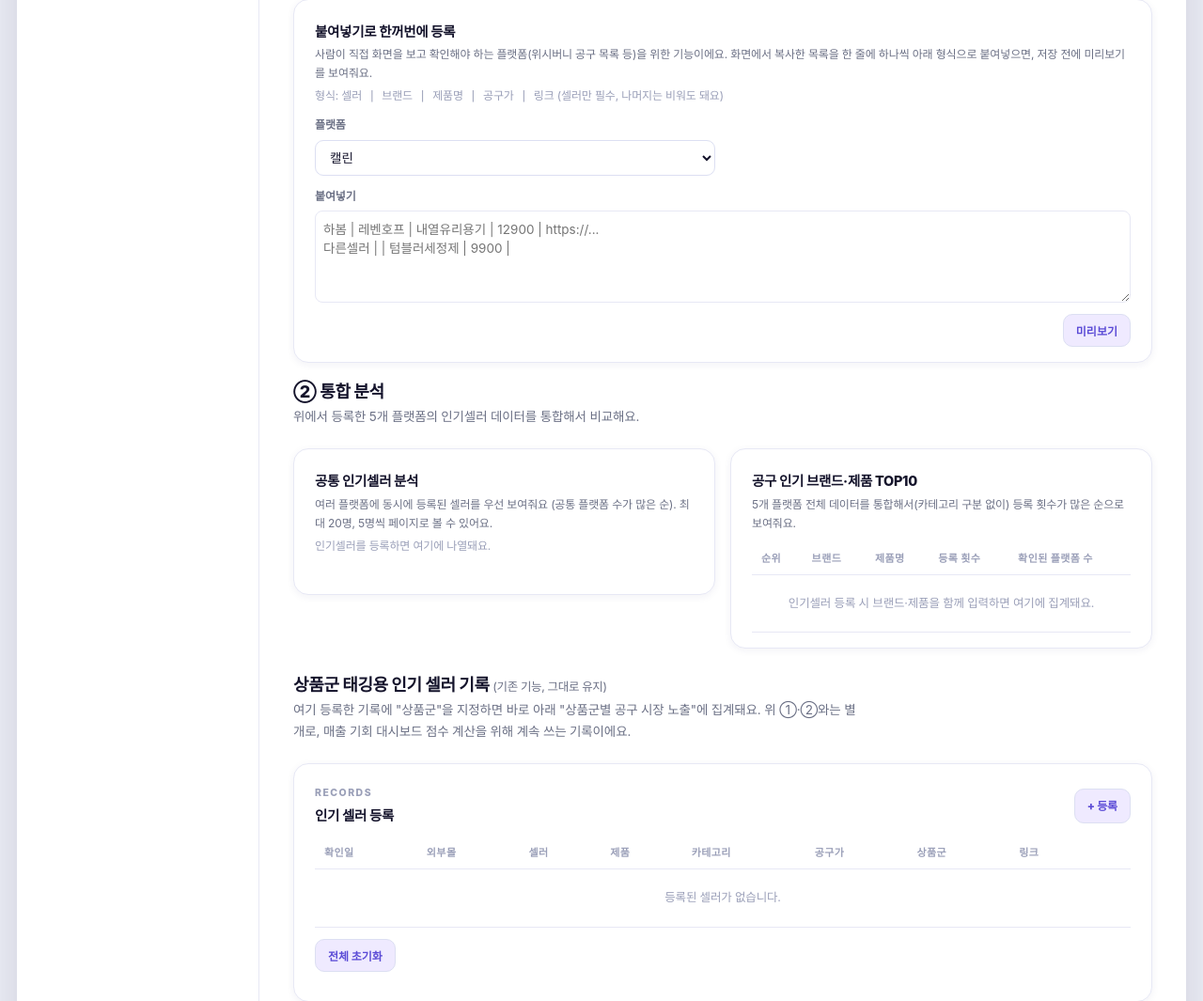
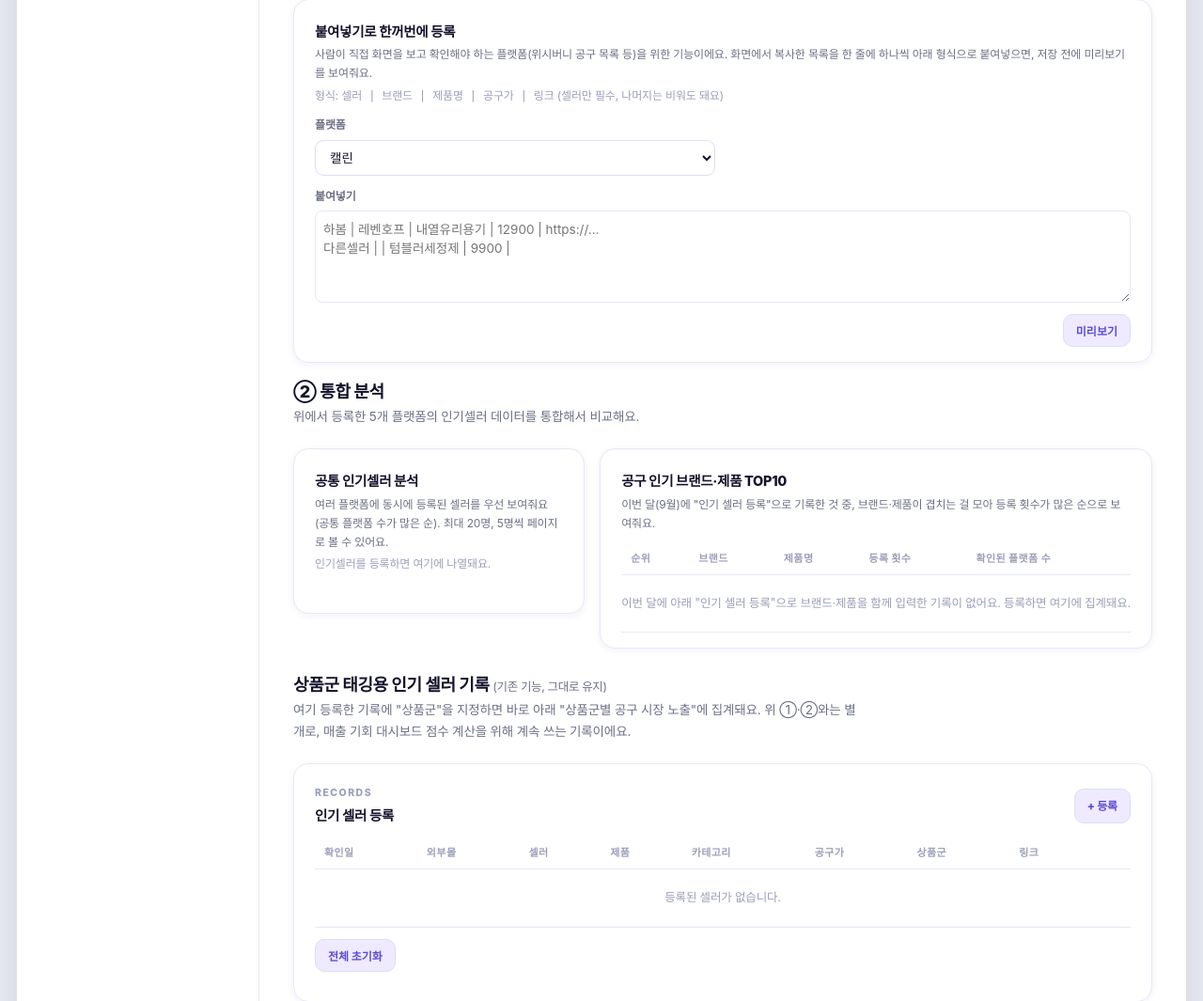
Before and after one commit to on960608/celdylab-webapp, a Flask app: page /trend/ in a window 1280 px wide. Shown: the part 998-2063 px from the top of the page at 94% size. Run offline with Flask 3, Linux system fonts and the light colour scheme; the visitor is signed in with stand-in values (Sample User, id 1); data that the repository does not hold is empty; some web fonts are replaced.

Commit message:
공구 TOP10 안내 문구를 이번 달 기준으로 수정

```diff
--- a/celdylab-webapp/templates/trend.html
+++ b/celdylab-webapp/templates/trend.html
@@ -113,7 +113,7 @@
   </div>
 
   <div class="chart-card">
-    <div class="chart-card-head"><div><h3>공구 인기 브랜드·제품 TOP10</h3><div class="unit">5개 플랫폼 전체 데이터를 통합해서(카테고리 구분 없이) 등록 횟수가 많은 순으로 보여줘요.</div></div></div>
+    <div class="chart-card-head"><div><h3>공구 인기 브랜드·제품 TOP10</h3><div class="unit">이번 달({{ current_month_label }})에 "인기 셀러 등록"으로 기록한 것 중, 브랜드·제품이 겹치는 걸 모아 등록 횟수가 많은 순으로 보여줘요.</div></div></div>
     <div class="chart-svg-wrap">
       <table class="data-table">
         <thead><tr><th>순위</th><th>브랜드</th><th>제품명</th><th>등록 횟수</th><th>확인된 플랫폼 수</th></tr></thead>
@@ -121,7 +121,7 @@
           {% for b in top_brand_products %}
           <tr><td>{{ loop.index }}</td><td>{{ b.brand }}</td><td>{{ b.product }}</td><td>{{ b.count }}회</td><td>{{ b.platform_count }} / {{ platforms|length }}개</td></tr>
           {% else %}
-          <tr><td colspan="5" style="text-align:center;color:var(--muted2);padding:20px 0">인기셀러 등록 시 브랜드·제품을 함께 입력하면 여기에 집계돼요.</td></tr>
+          <tr><td colspan="5" style="text-align:center;color:var(--muted2);padding:20px 0">이번 달에 아래 "인기 셀러 등록"으로 브랜드·제품을 함께 입력한 기록이 없어요. 등록하면 여기에 집계돼요.</td></tr>
           {% endfor %}
         </tbody>
       </table>
```
